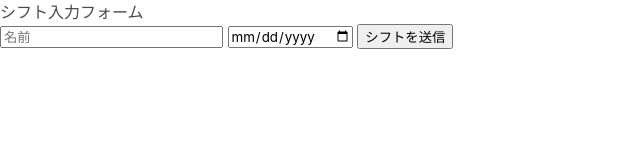
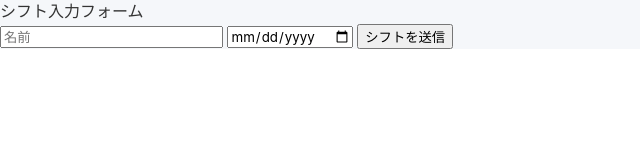
Before and after one commit to yukyco/attendance-management-app, a plain HTML site: page test.html in a window 1280 px wide. Shown: the full height of the page, 0-640 px from the left. Drawn offline with nearby package versions, Linux system fonts and the light colour scheme.

Commit message:
Update test.html

```diff
--- a/test.html
+++ b/test.html
@@ -3,9 +3,7 @@
 <head>
   <base target="_top">
   <link rel="stylesheet" href="https://cdnjs.cloudflare.com/ajax/libs/bulma/0.9.3/css/bulma.min.css">
-  <style>
-    /* ここにCSSを記述するか、外部CSSファイルを読み込む */
-  </style>
+  <link rel="stylesheet" href="css/style.css">
 </head>
 <body>
   <h1>シフト入力フォーム</h1>
```
